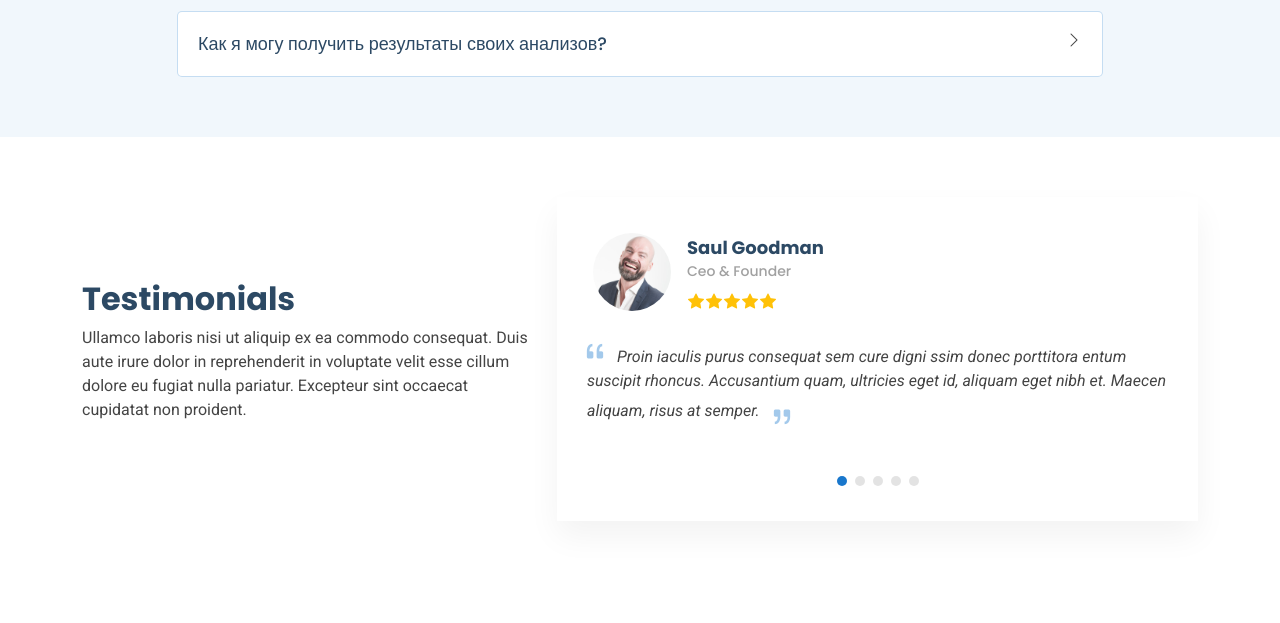
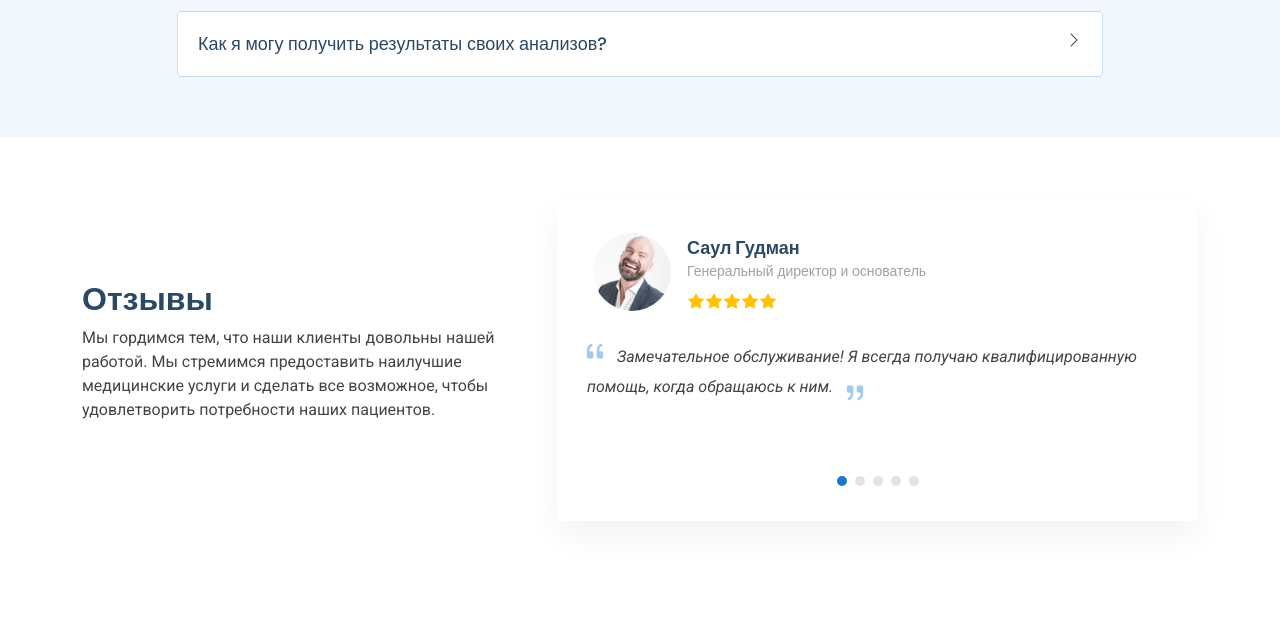
Before and after one commit to aruytehno/getmed.pro, a Django app: page / in a window 1280 px wide. Shown: the part 5573-6196 px from the top of the page. Run offline with Django 5.2, Linux system fonts and the light colour scheme; some libraries are stand-ins or nearby versions.

Commit message:
Перевёл блок Testimonials Section

```diff
--- a/get_med/users/templates/home.html
+++ b/get_med/users/templates/home.html
@@ -582,10 +582,9 @@
     <div class="row align-items-center">
 
       <div class="col-lg-5 info" data-aos="fade-up" data-aos-delay="100">
-            <h3>Testimonials</h3>
+        <h3>Отзывы</h3>
         <p>
-              Ullamco laboris nisi ut aliquip ex ea commodo consequat. Duis aute irure dolor in reprehenderit in voluptate
-              velit esse cillum dolore eu fugiat nulla pariatur. Excepteur sint occaecat cupidatat non proident.
+          Мы гордимся тем, что наши клиенты довольны нашей работой. Мы стремимся предоставить наилучшие медицинские услуги и сделать все возможное, чтобы удовлетворить потребности наших пациентов.
         </p>
       </div>
 
@@ -614,8 +613,8 @@
                 <div class="d-flex">
                   <img src="{% static 'assets/img/testimonials/testimonials-1.jpg' %}" class="testimonial-img flex-shrink-0" alt="">
                   <div>
-                        <h3>Saul Goodman</h3>
-                        <h4>Ceo &amp; Founder</h4>
+                    <h3>Саул Гудман</h3>
+                    <h4>Генеральный директор и основатель</h4>
                     <div class="stars">
                       <i class="bi bi-star-fill"></i><i class="bi bi-star-fill"></i><i class="bi bi-star-fill"></i><i class="bi bi-star-fill"></i><i class="bi bi-star-fill"></i>
                     </div>
@@ -623,7 +622,7 @@
                 </div>
                 <p>
                   <i class="bi bi-quote quote-icon-left"></i>
-                      <span>Proin iaculis purus consequat sem cure digni ssim donec porttitora entum suscipit rhoncus. Accusantium quam, ultricies eget id, aliquam eget nibh et. Maecen aliquam, risus at semper.</span>
+                  <span>Замечательное обслуживание! Я всегда получаю квалифицированную помощь, когда обращаюсь к ним.</span>
                   <i class="bi bi-quote quote-icon-right"></i>
                 </p>
               </div>
@@ -634,8 +633,8 @@
                 <div class="d-flex">
                   <img src="{% static 'assets/img/testimonials/testimonials-2.jpg' %}" class="testimonial-img flex-shrink-0" alt="">
                   <div>
-                        <h3>Sara Wilsson</h3>
-                        <h4>Designer</h4>
+                    <h3>Сара Уилссон</h3>
+                    <h4>Дизайнер</h4>
                     <div class="stars">
                       <i class="bi bi-star-fill"></i><i class="bi bi-star-fill"></i><i class="bi bi-star-fill"></i><i class="bi bi-star-fill"></i><i class="bi bi-star-fill"></i>
                     </div>
@@ -643,7 +642,7 @@
                 </div>
                 <p>
                   <i class="bi bi-quote quote-icon-left"></i>
-                      <span>Export tempor illum tamen malis malis eram quae irure esse labore quem cillum quid cillum eram malis quorum velit fore eram velit sunt aliqua noster fugiat irure amet legam anim culpa.</span>
+                  <span>Я была приятно удивлена качеством услуг. Врачи очень внимательные и профессиональные!</span>
                   <i class="bi bi-quote quote-icon-right"></i>
                 </p>
               </div>
@@ -654,8 +653,8 @@
                 <div class="d-flex">
                   <img src="{% static 'assets/img/testimonials/testimonials-3.jpg' %}" class="testimonial-img flex-shrink-0" alt="">
                   <div>
-                        <h3>Jena Karlis</h3>
-                        <h4>Store Owner</h4>
+                    <h3>Джена Карлис</h3>
+                    <h4>Владелец магазина</h4>
                     <div class="stars">
                       <i class="bi bi-star-fill"></i><i class="bi bi-star-fill"></i><i class="bi bi-star-fill"></i><i class="bi bi-star-fill"></i><i class="bi bi-star-fill"></i>
                     </div>
@@ -663,7 +662,7 @@
                 </div>
                 <p>
                   <i class="bi bi-quote quote-icon-left"></i>
-                      <span>Enim nisi quem export duis labore cillum quae magna enim sint quorum nulla quem veniam duis minim tempor labore quem eram duis noster aute amet eram fore quis sint minim.</span>
+                  <span>Очень рекомендую! Профессиональный и заботливый подход к каждому пациенту.</span>
                   <i class="bi bi-quote quote-icon-right"></i>
                 </p>
               </div>
@@ -674,8 +673,8 @@
                 <div class="d-flex">
                   <img src="{% static 'assets/img/testimonials/testimonials-4.jpg' %}" class="testimonial-img flex-shrink-0" alt="">
                   <div>
-                        <h3>Matt Brandon</h3>
-                        <h4>Freelancer</h4>
+                    <h3>Мэтт Брендон</h3>
+                    <h4>Фрилансер</h4>
                     <div class="stars">
                       <i class="bi bi-star-fill"></i><i class="bi bi-star-fill"></i><i class="bi bi-star-fill"></i><i class="bi bi-star-fill"></i><i class="bi bi-star-fill"></i>
                     </div>
@@ -683,7 +682,7 @@
                 </div>
                 <p>
                   <i class="bi bi-quote quote-icon-left"></i>
-                      <span>Fugiat enim eram quae cillum dolore dolor amet nulla culpa multos export minim fugiat minim velit minim dolor enim duis veniam ipsum anim magna sunt elit fore quem dolore labore illum veniam.</span>
+                  <span>Я всегда получаю здесь отличное обслуживание и заботу. Очень доволен!</span>
                   <i class="bi bi-quote quote-icon-right"></i>
                 </p>
               </div>
@@ -694,8 +693,8 @@
                 <div class="d-flex">
                   <img src="{% static 'assets/img/testimonials/testimonials-5.jpg' %}" class="testimonial-img flex-shrink-0" alt="">
                   <div>
-                        <h3>John Larson</h3>
-                        <h4>Entrepreneur</h4>
+                    <h3>Джон Ларсон</h3>
+                    <h4>Предприниматель</h4>
                     <div class="stars">
                       <i class="bi bi-star-fill"></i><i class="bi bi-star-fill"></i><i class="bi bi-star-fill"></i><i class="bi bi-star-fill"></i><i class="bi bi-star-fill"></i>
                     </div>
@@ -703,7 +702,7 @@
                 </div>
                 <p>
                   <i class="bi bi-quote quote-icon-left"></i>
-                      <span>Quis quorum aliqua sint quem legam fore sunt eram irure aliqua veniam tempor noster veniam enim culpa labore duis sunt culpa nulla illum cillum fugiat legam esse veniam culpa fore nisi cillum quid.</span>
+                  <span>Потрясающий опыт. Команда всегда была на высоте, и я рекомендую всем!</span>
                   <i class="bi bi-quote quote-icon-right"></i>
                 </p>
               </div>
```
Lines whose indentation alone changed are shown as unchanged.
